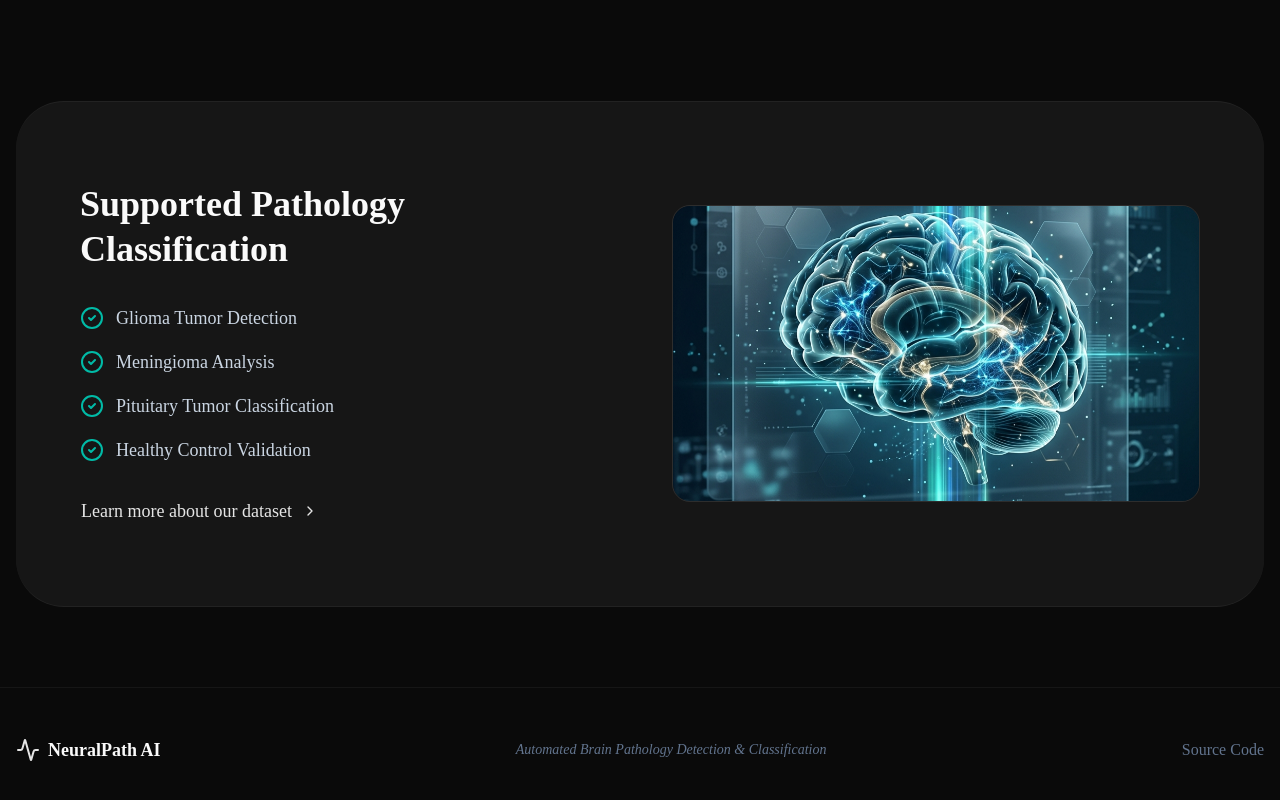
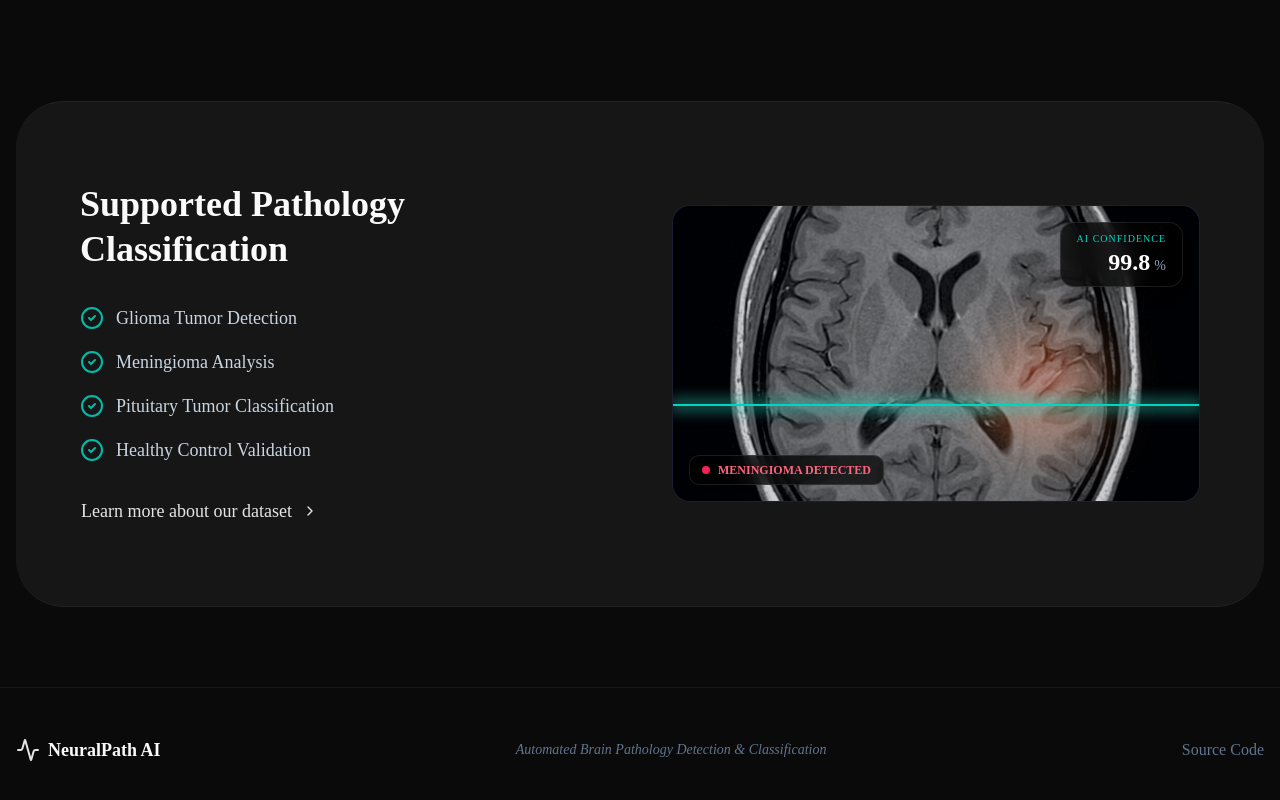
Before and after one commit to En1gma1708/NeuralPath-AI, a Next.js app in the folder frontend/: page / in a window 1280 px wide. Shown: the part 1273-2073 px from the top of the page. Built offline with nearby package versions, Linux system fonts and the light colour scheme; no server answers.

Commit message:
style: replace generic hero image with animated realistic MRI scan

```diff
--- a/frontend/src/app/page.tsx
+++ b/frontend/src/app/page.tsx
@@ -190,14 +190,46 @@ export default function LandingPage() {
                 Learn more about our dataset <ChevronRight className="ml-1 w-5 h-5 group-hover:translate-x-1 transition-transform" />
               </Button>
             </div>
-            <div className="relative aspect-video rounded-2xl overflow-hidden border border-white/10 group">
-               <div className="absolute inset-0 bg-primary/20 mix-blend-overlay group-hover:bg-primary/0 transition-colors" />
+            <div className="relative aspect-video rounded-2xl overflow-hidden border border-white/10 bg-slate-950 group">
                <Image
-                src="/hero.png"
-                alt="AI Classification Visual"
+                src="/mri-base.png"
+                alt="Clinical MRI Scan"
                 fill
-                className="object-cover"
+                className="object-cover opacity-80"
               />
+
+              {/* Pulsing Grad-CAM Heatmap */}
+              <motion.div
+                className="absolute inset-0 pointer-events-none mix-blend-screen"
+                animate={{ opacity: [0.2, 0.9, 0.2] }}
+                transition={{ duration: 2.5, repeat: Infinity, ease: "easeInOut" }}
+              >
+                <div className="absolute top-[35%] left-[55%] w-40 h-40 rounded-full blur-[24px]"
+                     style={{ background: 'radial-gradient(circle, rgba(239,68,68,0.9) 0%, rgba(249,115,22,0.5) 40%, transparent 70%)' }}>
+                </div>
+              </motion.div>
+
+              {/* Sweeping Scan Line */}
+              <motion.div
+                className="absolute left-0 right-0 h-[2px] bg-teal-400 shadow-[0_0_15px_4px_rgba(45,212,191,0.6)] pointer-events-none z-10"
+                animate={{ top: ["0%", "100%", "0%"] }}
+                transition={{ duration: 3.5, repeat: Infinity, ease: "linear" }}
+              />
+
+              {/* Clinical Confidence HUD */}
+              <div className="absolute top-4 right-4 bg-black/70 backdrop-blur-md border border-white/10 rounded-xl px-4 py-2 font-mono flex flex-col items-end z-20 shadow-lg">
+                <span className="text-[10px] text-teal-400 tracking-widest">AI CONFIDENCE</span>
+                <div className="flex items-baseline gap-1">
+                  <span className="text-2xl font-bold text-white">99.8</span>
+                  <span className="text-sm text-slate-400">%</span>
+                </div>
+              </div>
+              <div className="absolute bottom-4 left-4 bg-black/70 backdrop-blur-md border border-white/10 rounded-lg px-3 py-1.5 font-mono z-20">
+                <span className="text-xs text-rose-400 font-bold flex items-center gap-2">
+                  <span className="w-2 h-2 rounded-full bg-rose-500 animate-pulse"></span>
+                  MENINGIOMA DETECTED
+                </span>
+              </div>
             </div>
           </div>
         </section>
```
Also changed, not shown: frontend/public/mri-base.png (added).
